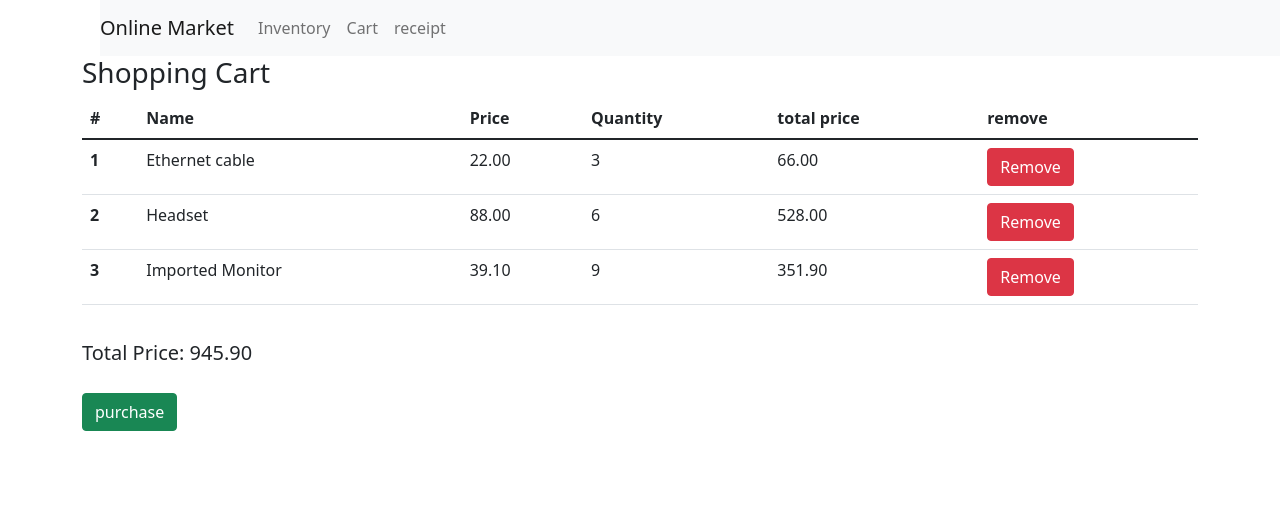
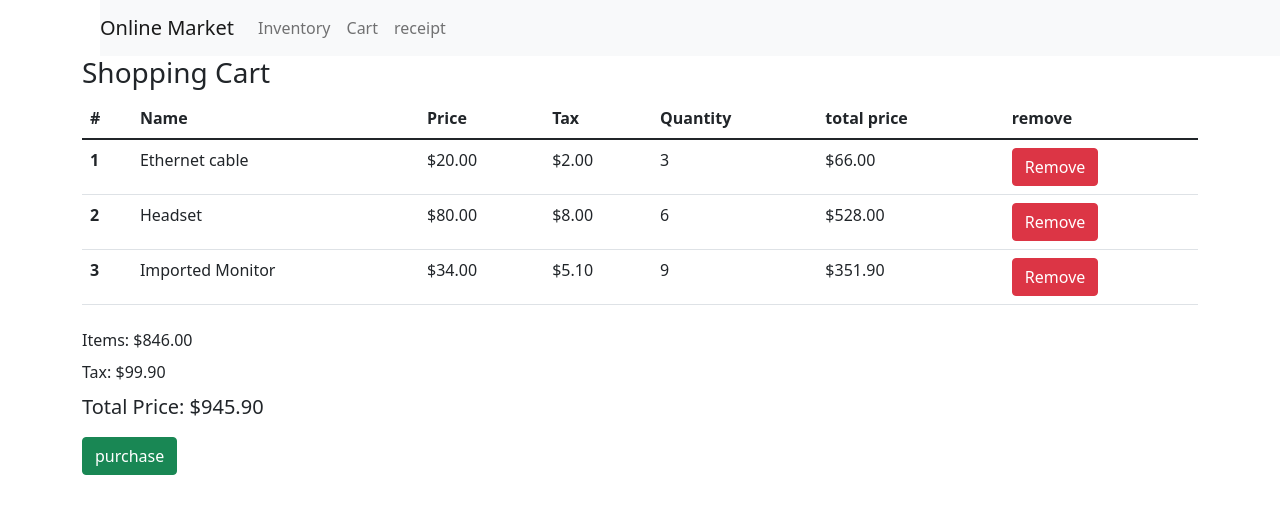
Before and after one commit to dkisnover/Online-Market, an Angular app: page /shopping-cart in a window 1280 px wide. Shown: the top 514 px of the page. Built offline with nearby package versions, Linux system fonts and the light colour scheme.

Commit message:
Add Fixes
--Merge objects with same name + properties now added
--Trailing and leading Whitespace now cut from entries
--tax now displayed separately
--display edits to improve price clarity

```diff
--- a/src/app/inventory-list/inventory-list.component.html
+++ b/src/app/inventory-list/inventory-list.component.html
@@ -19,7 +19,7 @@
         <th scope="row" style="border-right: 2px solid black;">{{i+1}}</th>
         <td>{{product.stock}}</td>
         <td>{{product.name}}</td>
-        <td>{{product.unadjustedPrice | number:'1.2-2'}}</td>
+        <td>${{product.unadjustedPrice | number:'1.2-2'}}</td>
         <td *ngIf="product.imported === true">yes</td>
         <td *ngIf="product.imported === false">no</td>
 
--- a/src/app/receipt-tracker/receipt-choice/receipt-choice.component.html
+++ b/src/app/receipt-tracker/receipt-choice/receipt-choice.component.html
@@ -5,6 +5,7 @@
         <th scope="col">#</th>
         <th scope="col">Name</th>
         <th scope="col">Price</th>
+        <th scope="col">Tax</th>
         <th scope="col">Quantity</th>
         <th scope="col">total price</th>
       </tr>
@@ -15,10 +16,13 @@
       >
         <th scope="row">{{i+ 1}}</th>
         <td>{{product.name}}</td>
-        <td>{{product.adjustedPrice | number:'1.2-2'}}</td>
+        <td>${{product.unadjustedPrice | number:'1.2-2'}}</td>
+        <td>${{product.tax | number:'1.2-2'}}</td>
         <td>{{product.quantity}}</td>
-        <td>{{product.totalPrice  | number:'1.2-2'}}</td>
+        <td>${{product.totalPrice  | number:'1.2-2'}}</td>
       </tr>
     </tbody>
   </table>
-  <h5 style="padding-top: 20px;"> Total Price: {{receipt.totalCost| number:'1.2-2'}}</h5>
+  <h6 style="padding-top: 10px;"> Items: ${{receipt.totalTaxless | number:'1.2-2'}}</h6>
+  <h6 style="padding-top: 5px;"> Tax: ${{receipt.totalTaxes | number:'1.2-2'}}</h6>
+  <h5 style="padding-top: 5px;"> Total Price: {{receipt.totalCost| number:'1.2-2'}}</h5>
--- a/src/app/receipt-tracker/receipt-display/receipt-display.component.html
+++ b/src/app/receipt-tracker/receipt-display/receipt-display.component.html
@@ -14,7 +14,7 @@
       >
         <th scope="row">{{i + 1}}</th>
         <td>{{receipt.purchaseDate.getDay()}}/{{receipt.purchaseDate.getMonth()}}/{{receipt.purchaseDate.getFullYear()}}</td>
-        <td>{{receipt.totalCost | number:'1.2-2'}}</td>
+        <td>${{receipt.totalCost | number:'1.2-2'}}</td>
         <td> <button type="button" class="btn btn-info" [routerLink]="[i]">View</button>
         </td>
       </tr>
--- a/src/app/shared/Inventory.service.ts
+++ b/src/app/shared/Inventory.service.ts
@@ -22,8 +22,14 @@ export class InventoryService{
         return this.inventoryProducts.length;
     }
 
-    addProduct(product: Product){
-        this.inventoryProducts.push(product);
+    addProduct(newProduct: Product){
+        let index = this.inventoryProducts.findIndex(x => x.name.toLowerCase === newProduct.name.toLowerCase && x.tax + x.unadjustedPrice === newProduct.tax + newProduct.unadjustedPrice);
+        if(index > -1){
+            this.inventoryProducts[index].stock += newProduct.stock;
+            this.inventoryProducts[index].adjustPrice();
+        }else{
+            this.inventoryProducts.push(newProduct);
+        }
         //this.products$.next(this.inventoryProducts.slice())
     }
 
--- a/src/app/shared/cart.service.ts
+++ b/src/app/shared/cart.service.ts
@@ -22,6 +22,14 @@ export class CartService{
         }
         return price;
     }
+
+    getTotalTax(){
+        var price = 0;
+        for(var product of this.cartProducts){
+            price += product.totalTax;
+        }
+        return price;
+    }
     addProduct(newProduct: Product){
         newProduct.adjustPrice();
         if(this.cartProducts.length === 0 ){
@@ -29,7 +37,13 @@ export class CartService{
                 newProduct
             ];
         }else{
-            this.cartProducts.push(newProduct);
+            let index = this.cartProducts.findIndex(x => x.name.toLowerCase === newProduct.name.toLowerCase && x.tax + x.unadjustedPrice === newProduct.tax + newProduct.unadjustedPrice);
+            if(index > -1){
+                this.cartProducts[index].quantity += newProduct.quantity;
+                this.cartProducts[index].adjustPrice();
+            }else{
+                this.cartProducts.push(newProduct);
+            }
         }
 
     }
--- a/src/app/shared/product.model.ts
+++ b/src/app/shared/product.model.ts
@@ -7,10 +7,12 @@ export class Product {
     public quantity: number;
     public exempt: boolean;
     public totalPrice: number;
-    public stock?: number
+    public stock?: number;
+    public tax: number;
+    public totalTax: number;
 
     constructor( name: string,  imported: boolean, unadjustedPrice: number, quantity: number, exempt: boolean, stock?: number){
-        this.name = name;
+        this.name = name.trim();
         this.imported = imported;
         this.unadjustedPrice = unadjustedPrice;
         this.quantity = quantity;
@@ -34,6 +36,8 @@ export class Product {
         this.adjustedPrice *= 100;
         this.adjustedPrice = Math.round(this.adjustedPrice / 5) * 5
         this.adjustedPrice /=100;
+        this.tax = this.adjustedPrice - this.unadjustedPrice;
         this.totalPrice = Math.round(this.adjustedPrice * this.quantity * 100)/100
+        this.totalTax = this.tax * this.quantity;
     }
 }
--- a/src/app/shared/receipt-service.ts
+++ b/src/app/shared/receipt-service.ts
@@ -11,9 +11,9 @@ export class ReceiptService {
     ];
     private receipts: Receipt[]= [
 
-        new Receipt( this.products.slice(), new Date(2022, 6, 29, 8, 31, 26), 1),
-        new Receipt( this.products.slice(), new Date(2021, 5, 28, 7, 30, 25), 2),
-        new Receipt( this.products.slice(), new Date(2022, 4, 27, 6, 29, 24), 3),
+        new Receipt( this.products.slice(), new Date(2022, 6, 29, 8, 31, 26)),
+        new Receipt( this.products.slice(), new Date(2021, 5, 28, 7, 30, 25)),
+        new Receipt( this.products.slice(), new Date(2022, 4, 27, 6, 29, 24)),
     ];
 
     constructor(){}
--- a/src/app/shared/receipt.model.ts
+++ b/src/app/shared/receipt.model.ts
@@ -5,14 +5,20 @@ export class Receipt{
     public totalCost: number;
     public purchaseDate: Date;
     public index: number;
+    public totalTaxes: number;
+    public totalTaxless: number;
 
-    constructor(products: Product[], purchaseDate: Date, index: number){
+    constructor(products: Product[], purchaseDate: Date,){
         this.purchases = products.slice();
         this.purchaseDate = purchaseDate;
         this.totalCost = 0;
         for(var product of this.purchases){
-        this.totalCost += product.totalPrice;
+            this.totalCost += product.totalPrice;
         }
-        this.index = index;
+        this.totalTaxes = 0;
+        for(var product of this.purchases){
+            this.totalTaxes += product.tax;
+        }
+        this.totalTaxless = this.totalCost - this.totalTaxes;
     }
 }
--- a/src/app/shopping-cart/shopping-cart.component.html
+++ b/src/app/shopping-cart/shopping-cart.component.html
@@ -5,6 +5,7 @@
         <th scope="col">#</th>
         <th scope="col">Name</th>
         <th scope="col">Price</th>
+        <th scope="col">Tax</th>
         <th scope="col">Quantity</th>
         <th scope="col">total price</th>
         <th scope="col">remove</th>
@@ -16,14 +17,17 @@
       >
         <th scope="row">{{i+ 1}}</th>
         <td>{{product.name}}</td>
-        <td>{{product.adjustedPrice | number:'1.2-2'}}</td>
+        <td>${{product.unadjustedPrice | number:'1.2-2'}}</td>
+        <td>${{product.tax | number:'1.2-2'}}</td>
         <td>{{product.quantity}}</td>
-        <td>{{product.totalPrice  | number:'1.2-2'}}</td>
+        <td>${{product.totalPrice | number:'1.2-2'}}</td>
         <td><button type="button" class="btn btn-danger" (click)="onRemove(i)">Remove</button>
         </td>
       </tr>
     </tbody>
   </table>
-  <h5 style="padding-top: 20px;"> Total Price: {{getSum() | number:'1.2-2'}}</h5>
-  <div style="padding-top: 20px;"></div>
+  <h6 style="padding-top: 10px;"> Items: ${{getTaxless() | number:'1.2-2'}}</h6>
+  <h6 style="padding-top: 5px;"> Tax: ${{getTaxes() | number:'1.2-2'}}</h6>
+  <h5 style="padding-top: 5px;"> Total Price: ${{getSum() | number:'1.2-2'}}</h5>
+  <div style="padding-top: 10px;"></div>
   <button type="button" class="btn btn-success" (click)="onPurchase()">purchase</button>
--- a/src/app/shopping-cart/shopping-cart.component.ts
+++ b/src/app/shopping-cart/shopping-cart.component.ts
@@ -28,7 +28,7 @@ export class ShoppingCartComponent implements OnInit {
 
   onPurchase(){
     this.receiptService.addReceipt(new Receipt(
-      this.products, new Date(), 58
+      this.products, new Date()
     ))
     this.cartService.clear();
     this.refreshProducts();
@@ -38,5 +38,11 @@ export class ShoppingCartComponent implements OnInit {
     this.cartService.remove(index);
     this.refreshProducts();
   }
+  getTaxes(){
+    return this.cartService.getTotalTax();
+  }
+  getTaxless(){
+    return this.getSum() - this.getTaxes();
+  }
 
 }
```
